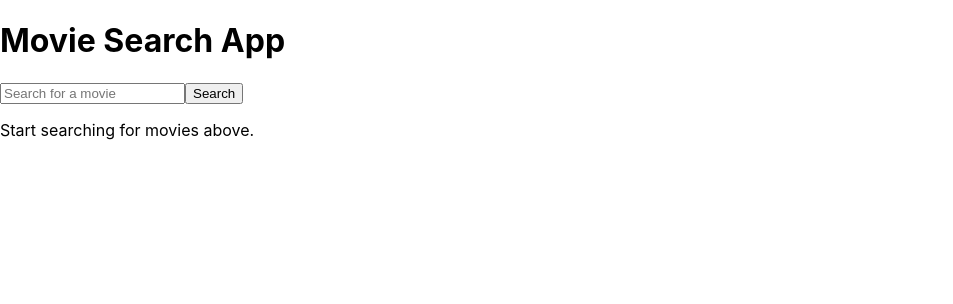
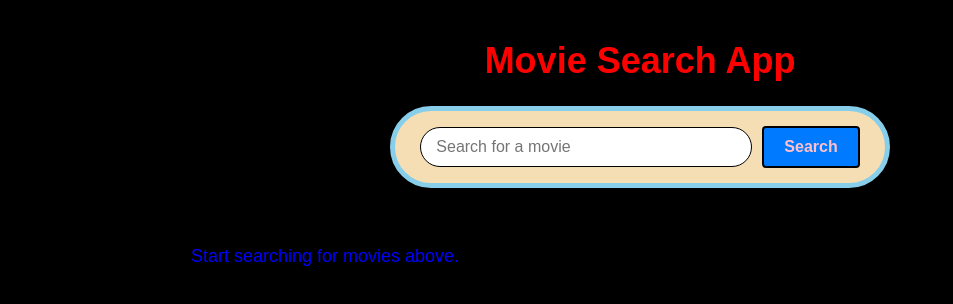
Before and after one commit to SahabMalhotra/Group-Assignment, a React (Create React App) app in the folder movie-search-app/: page / in a window 1280 px wide. Shown: the top 304 px of the page, without its empty margins (0-953 px from the left). Built offline with nearby package versions, Linux system fonts and the light colour scheme.

Commit message:
Added required css

```diff
--- a/movie-search-app/package.json
+++ b/movie-search-app/package.json
@@ -7,8 +7,10 @@
     "@testing-library/jest-dom": "^6.6.3",
     "@testing-library/react": "^16.2.0",
     "@testing-library/user-event": "^13.5.0",
+    "axios": "^1.8.4",
     "react": "^19.1.0",
     "react-dom": "^19.1.0",
+    "react-router-dom": "^7.4.1",
     "react-scripts": "5.0.1",
     "web-vitals": "^2.1.4"
   },
--- a/movie-search-app/src/App.css
+++ b/movie-search-app/src/App.css
@@ -1,38 +1,181 @@
-.App {
+/* Global Styles */
+body {
+  font-family: "Arial", sans-serif;
+  background-color: black;
+  margin: 0;
+  padding: 0;
+}
+
+h1 {
+  text-align: center;
+  margin-top: 40px;
+  font-size: 36px;
+  color: red;
+}
+
+/* Search Page */
+.search-container {
+  display: flex;
+  justify-content: center;
+  align-items: center;
+  width: max-content;
+  background-color: wheat;
+  padding: 15px 25px;
+  margin: 20px auto;
+  border-radius: 50px;
+  border: solid 5px skyblue;
+  box-shadow: 0 4px 10px rgba(0, 0, 0, 0.1);
+}
+
+.search-container input {
+  padding: 10px 15px;
+  font-size: 16px;
+  border: 1px solid black;
+  border-radius: 40px;
+  margin-right: 10px;
+  width: 300px;
+  outline: none;
+}
+
+.search-container button {
+  padding: 10px 20px;
+  background-color: #007bff;
+  color: pink;
+  font-weight: 900;
+  border: double 2px black;
+  border-radius: 4px;
+  font-size: 16px;
+  cursor: pointer;
+  transition: background-color 0.3s ease;
+}
+
+.search-container button:hover {
+  background-color: #0056b3;
+}
+
+p {
+  text-align: center;
+  font-size: 18px;
+  color: blue;
+}
+
+.movie-list {
+  display: grid;
+  grid-template-columns: repeat(2, 1fr);
+  gap: 20px;
+  justify-content: center;
+  margin-top: 40px;
+  padding: 0 20px;
+}
+
+/* Movie Card Styles */
+.movie-card {
+  background-color: #f8d7da;
+  width: 90%;
+  border-radius: 8px;
+  box-shadow: 0 4px 10px rgba(0, 0, 0, 0.1);
+  transition: transform 0.3s ease, box-shadow 0.3s ease;
+  display: flex;
+  align-items: center;
+  height: 400px;
+}
+
+.movie-card:hover {
+  transform: translateY(-5px);
+  box-shadow: 0 6px 20px rgba(0, 0, 0, 0.2);
+}
+
+.movie-card img {
+  width: 50%;
+  height: 90%;
+  object-fit: contain;
+}
+
+.movie-image {
+  transition: transform 0.3s ease-in-out;
+}
+
+.movie-image:hover {
+  transform: scale(1.05);
+}
+
+.movie-card .movie-info {
+  background-color: #fff;
+  width: 45%;
+  border-radius: 20px;
+  font-weight: bold;
+  padding: 10px;
+  justify-content: center;
   text-align: center;
 }
 
-.App-logo {
-  height: 40vmin;
-  pointer-events: none;
+.movie-card .movie-info h2 {
+  color: red;
+  font-weight: bolder;
+  border: 2px solid black;
+  border-radius: 80px;
+  background-color: black;
+  font-size: 25px;
+  text-decoration: underline;
 }
 
-@media (prefers-reduced-motion: no-preference) {
-  .App-logo {
-    animation: App-logo-spin infinite 20s linear;
+.movie-card .movie-info p {
+  font-size: 20px;
+  color: purple;
+}
+
+@media (max-width: 768px) {
+  .movie-list {
+    grid-template-columns: 1fr;
   }
 }
 
-.App-header {
-  background-color: #282c34;
-  min-height: 100vh;
-  display: flex;
-  flex-direction: column;
-  align-items: center;
-  justify-content: center;
-  font-size: calc(10px + 2vmin);
+/* Movie Details Page */
+.back {
+  position: relative;
+  bottom: 20px;
+  left: 50%;
+  transform: translateX(-50%);
+  padding: 10px 20px;
+  font-size: 20px;
+  cursor: pointer;
+  background-color: #007bff;
   color: white;
+  border: none;
+  margin-top: 10%;
+  border-radius: 4px;
+  width: 30%;
 }
 
-.App-link {
-  color: #61dafb;
+.back:hover {
+  background-color: #0056b3;
 }
 
-@keyframes App-logo-spin {
-  from {
-    transform: rotate(0deg);
-  }
-  to {
-    transform: rotate(360deg);
-  }
+.movie-details h2 {
+  text-align: center;
+  font-size: 35px;
+  color: red;
+  margin-top: 20px;
 }
+
+.movie-details p {
+  text-align: center;
+  font-size: 20px;
+  font-style: italic;
+  text-decoration: underline;
+  margin-top: 10px;
+}
+
+.detail-image {
+  display: flex;
+  justify-content: center;
+  align-items: center;
+  text-align: center;
+}
+
+.detail-image img {
+  object-fit: contain;
+  border-radius: 20px;
+  max-width: 100%;
+  height: auto;
+}
```
Also changed, not shown: 1 other file (tests, documents, lock files or other folders).
